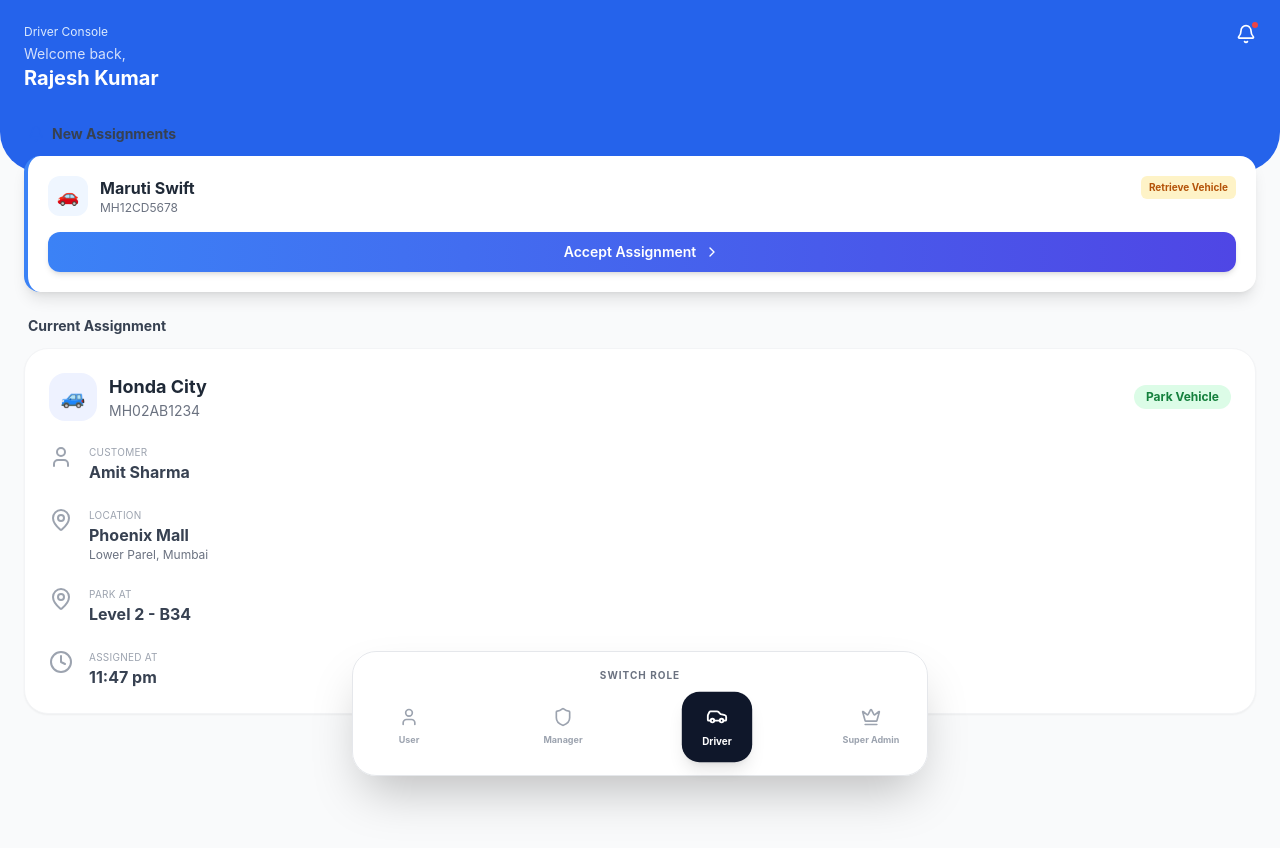
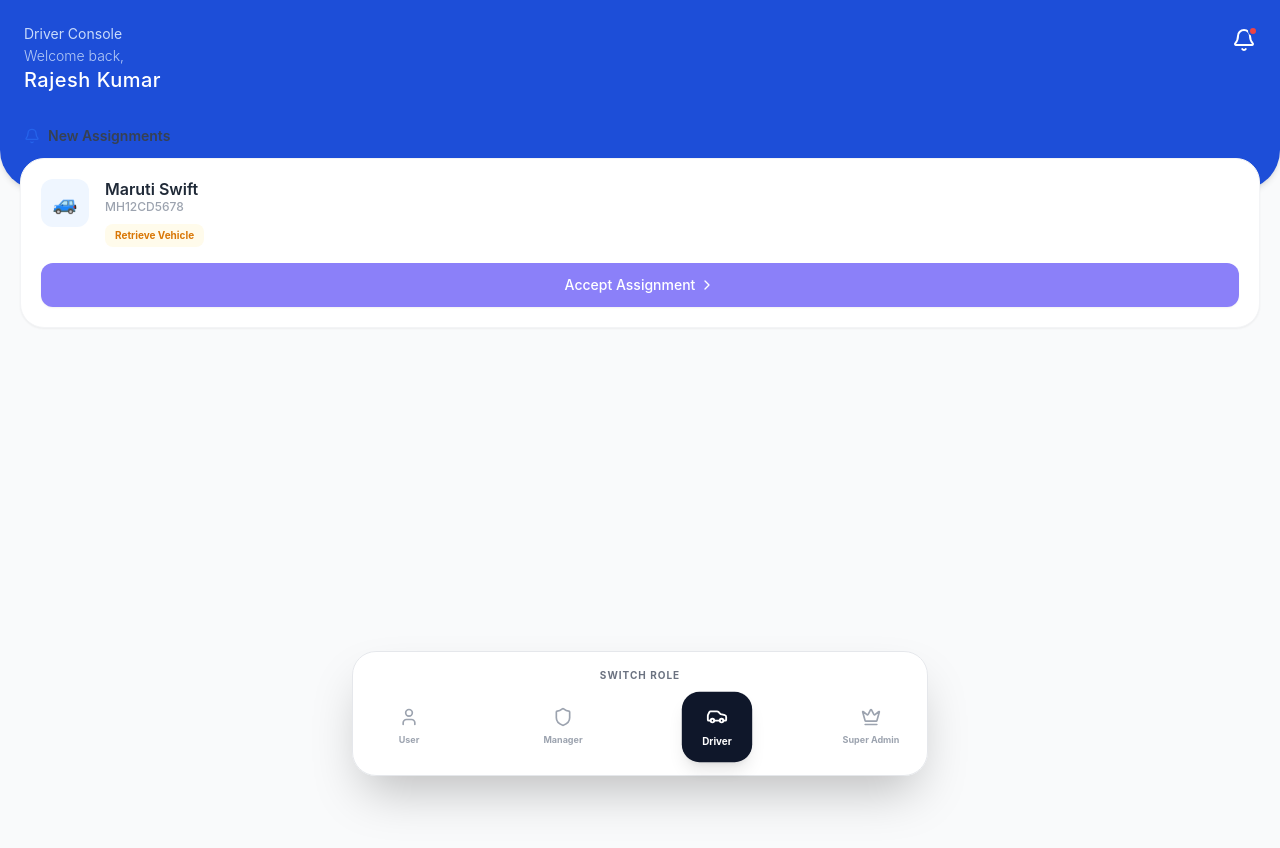
Before and after one commit to AkhilMishra2216/smart-parking, a React app in the folder frontend/: page / in a window 1280 px wide. Both pictures are taken after a click on the button "Driver". Shown: the top 848 px of the page. Built offline with nearby package versions, Linux system fonts and the light colour scheme; the HTML template or start-up script is replaced by a standard one.

Commit message:
Driver UI: Aligned with design mockups and added retrieval flow

```diff
--- a/frontend/src/components/DriverConsole.jsx
+++ b/frontend/src/components/DriverConsole.jsx
@@ -1,161 +1,214 @@
-import { Bell, MapPin, Clock, User, ChevronRight } from 'lucide-react';
+import { Bell, MapPin, Clock, User, ChevronRight, CheckCircle, Loader2 } from 'lucide-react';
 import { useState } from 'react';
 
 export default function DriverConsole() {
+    const [loading, setLoading] = useState(false);
+    const [retrievalSuccess, setRetrievalSuccess] = useState(false);
+
+    // Initial State: No current assignment, one new assignment
     const [newAssignments, setNewAssignments] = useState([
         {
             id: 1,
             type: 'new',
             car: 'Maruti Swift',
             plate: 'MH12CD5678',
-            action: 'Retrieve Vehicle'
+            action: 'Retrieve Vehicle',
+            badgeColor: 'bg-orange-100 text-orange-700'
         }
     ]);
 
-    const [currentAssignment, setCurrentAssignment] = useState({
-        id: 'current-1',
-        car: 'Honda City',
-        plate: 'MH02AB1234',
-        action: 'Park Vehicle',
-        customer: 'Amit Sharma',
-        location: 'Phoenix Mall',
-        subLocation: 'Lower Parel, Mumbai',
-        parkAt: 'Level 2 - B34',
-        assignedAt: '11:47 pm'
-    });
+    const [currentAssignment, setCurrentAssignment] = useState(null);
 
     const handleAcceptAssignment = (assignment) => {
-        // Remove from new assignments
         setNewAssignments(prev => prev.filter(a => a.id !== assignment.id));
 
-        // Set as current assignment (mock data transformation)
+        // Transform to detailed active job matching Image 2
         setCurrentAssignment({
             id: assignment.id,
             car: assignment.car,
             plate: assignment.plate,
             action: assignment.action,
-            customer: 'New Customer', // Mock data
+            customer: 'Priya Verma',
             location: 'Phoenix Mall',
             subLocation: 'Lower Parel, Mumbai',
-            parkAt: 'Assigned Spot',
-            assignedAt: 'Just now'
+            level: 'Level 3 - A12', // changed from parkAt to level/spot
+            assignedAt: '01:04 pm'
         });
     };
 
+    const handleStartRetrieval = () => {
+        setLoading(true);
+        // Simulate network request
+        setTimeout(() => {
+            setLoading(false);
+            setRetrievalSuccess(true);
+
+            // Allow resetting after success (optional UX improvement)
+            setTimeout(() => {
+                setRetrievalSuccess(false);
+                setCurrentAssignment(null); // Clear job
+            }, 3000);
+        }, 2000);
+    };
+
     return (
-        <div className="pb-32 bg-gray-50 min-h-screen">
-            {/* Header */}
-            <header className="bg-blue-600 text-white p-6 pb-20 rounded-b-[2.5rem]">
+        <div className="pb-32 bg-gray-50 min-h-screen font-sans">
+            {/* Header matching Design */}
+            <header className="bg-blue-700 text-white p-6 pb-24 rounded-b-[2.5rem] shadow-md relative z-10">
                 <div className="flex justify-between items-start">
                     <div>
-                        <p className="text-blue-100 text-xs mb-1">Driver Console</p>
-                        <p className="text-sm opacity-80">Welcome back,</p>
-                        <h1 className="text-xl font-bold">Rajesh Kumar</h1>
+                        <p className="text-blue-100/90 text-sm mb-0.5">Driver Console</p>
+                        <p className="text-sm text-blue-100/80 font-light">Welcome back,</p>
+                        <h1 className="text-xl font-medium tracking-wide">Rajesh Kumar</h1>
                     </div>
-                    <div className="relative">
-                        <Bell size={20} />
+                    <div className="relative mt-1">
+                        <Bell size={24} className="text-white" />
                         {newAssignments.length > 0 && (
-                            <span className="absolute -top-1 -right-1 w-2.5 h-2.5 bg-red-500 rounded-full border-2 border-blue-600"></span>
+                            <span className="absolute -top-0.5 -right-0.5 w-2.5 h-2.5 bg-red-500 rounded-full border-2 border-blue-700"></span>
                         )}
                     </div>
                 </div>
             </header>
 
-            <div className="px-6 -mt-12 space-y-6">
+            <div className="px-5 -mt-16 space-y-6 relative z-20">
 
-                {/* New Assignments */}
+                {/* New Assignments Card (Image 1 Style) */}
                 {newAssignments.length > 0 && (
-                    <div>
-                        <h3 className="flex items-center gap-2 text-sm font-bold text-gray-700 mb-3 px-1">
-                            <Bell size={16} className="text-blue-600" /> New Assignments
-                        </h3>
-                        <div className="space-y-4">
+                    <div className="animate-slide-up">
+                        <div className="flex items-center gap-2 mb-3 ml-1">
+                            <Bell size={16} className="text-blue-600" />
+                            <h3 className="text-sm font-semibold text-gray-700">New Assignments</h3>
+                        </div>
+
                         {newAssignments.map((assignment) => (
-                                <div key={assignment.id} className="bg-white p-5 rounded-2xl shadow-lg border-l-4 border-blue-500 relative overflow-hidden">
-                                    <div className="flex justify-between items-start mb-4">
-                                        <div className="flex gap-3">
-                                            <div className="w-10 h-10 bg-blue-50 text-blue-600 rounded-xl flex items-center justify-center text-lg">
-                                                🚗
+                            <div key={assignment.id} className="bg-white p-5 rounded-3xl shadow-sm border border-gray-100">
+                                <div className="flex gap-4 mb-4">
+                                    <div className="w-12 h-12 bg-blue-50 text-blue-600 rounded-xl flex items-center justify-center text-xl shrink-0">
+                                        🚙
                                     </div>
                                     <div>
-                                                <h4 className="font-bold text-gray-800">{assignment.car}</h4>
-                                                <p className="text-xs text-gray-500">{assignment.plate}</p>
+                                        <h4 className="text-base font-semibold text-gray-800 leading-tight">{assignment.car}</h4>
+                                        <p className="text-xs text-gray-400 font-medium mb-1.5">{assignment.plate}</p>
+                                        <span className="inline-block bg-amber-50 text-amber-600 text-[10px] font-bold px-2.5 py-1 rounded-lg">
+                                            {assignment.action}
+                                        </span>
                                     </div>
-                                        </div>
-                                        <span className="bg-amber-100 text-amber-700 text-[10px] font-bold px-2 py-1 rounded-md">{assignment.action}</span>
                                 </div>
 
                                 <button
                                     onClick={() => handleAcceptAssignment(assignment)}
-                                        className="w-full bg-gradient-to-r from-blue-500 to-indigo-600 text-white py-2.5 rounded-xl text-sm font-semibold shadow-md active:scale-95 transition-transform flex items-center justify-center gap-2"
+                                    className="w-full bg-[#8B80F9] hover:bg-[#7b6ff5] text-white py-3 rounded-xl text-sm font-medium shadow-sm active:scale-95 transition-all flex items-center justify-center gap-1"
                                 >
                                     Accept Assignment <ChevronRight size={16} />
                                 </button>
                             </div>
                         ))}
                     </div>
-                    </div>
                 )}
 
-                {/* Current Assignment */}
+                {/* Current Assignment (Image 2 Style) */}
                 {currentAssignment && (
-                    <div>
-                        <h3 className="text-sm font-bold text-gray-700 mb-3 px-1">Current Assignment</h3>
-                        <div className="bg-white p-6 rounded-3xl shadow-sm border border-gray-100">
-                            <div className="flex justify-between items-center mb-6">
-                                <div className="flex items-center gap-3">
-                                    <div className="w-12 h-12 bg-indigo-50 text-indigo-600 rounded-2xl flex items-center justify-center text-xl">
+                    <div className="animate-slide-up">
+                        <h3 className="text-sm font-semibold text-gray-700 mb-3 ml-1">Current Assignment</h3>
+                        <div className="bg-white p-6 rounded-[1.5rem] shadow-sm border border-gray-100">
+
+                            {/* Car Header */}
+                            <div className="flex gap-4 mb-6">
+                                <div className="w-14 h-14 bg-blue-50 text-blue-600 rounded-2xl flex items-center justify-center text-2xl shrink-0">
                                     🚙
                                 </div>
                                 <div>
-                                        <h3 className="font-bold text-lg text-gray-800">{currentAssignment.car}</h3>
-                                        <p className="text-sm text-gray-500">{currentAssignment.plate}</p>
-                                    </div>
-                                </div>
-                                <span className="px-3 py-1 bg-green-100 text-green-700 text-xs font-bold rounded-full">{currentAssignment.action}</span>
-                            </div>
-
-                            <div className="space-y-6 relative">
-                                {/* Decorative Line */}
-                                <div className="absolute left-[11px] top-2 bottom-8 w-0.5 bg-gray-100 -z-10"></div>
-
-                                <div className="flex gap-4">
-                                    <User className="text-gray-400 bg-white ring-4 ring-white" size={24} />
-                                    <div>
-                                        <p className="text-[10px] text-gray-400 uppercase tracking-wide">Customer</p>
-                                        <p className="font-bold text-gray-700">{currentAssignment.customer}</p>
+                                    <h3 className="text-lg font-semibold text-gray-800">{currentAssignment.car}</h3>
+                                    <p className="text-sm text-gray-500 mb-2">{currentAssignment.plate}</p>
+                                    <span className="inline-block bg-amber-50 text-amber-600 text-[10px] font-bold px-3 py-1 rounded-full">
+                                        {currentAssignment.action}
+                                    </span>
                                 </div>
                             </div>
 
-                                <div className="flex gap-4">
-                                    <MapPin className="text-gray-400 bg-white ring-4 ring-white" size={24} />
+                            <hr className="border-gray-50 mb-6" />
+
+                            {/* Details List */}
+                            <div className="space-y-7 relative pl-1">
+                                {/* Vertical Layout Line */}
+                                {/* <div className="absolute left-[11px] top-2 bottom-6 w-0.5 bg-gray-100 -z-10"></div> */}
+
+                                {/* Customer */}
+                                <div className="flex gap-4 items-start">
+                                    <div className="mt-0.5">
+                                        <User className="text-gray-400" size={20} />
+                                    </div>
                                     <div>
-                                        <p className="text-[10px] text-gray-400 uppercase tracking-wide">Location</p>
-                                        <p className="font-bold text-gray-700">{currentAssignment.location}</p>
-                                        <p className="text-xs text-gray-500">{currentAssignment.subLocation}</p>
+                                        <p className="text-[10px] text-gray-400 font-medium mb-0.5">Customer</p>
+                                        <p className="text-sm font-semibold text-gray-800">{currentAssignment.customer}</p>
                                     </div>
                                 </div>
 
-                                <div className="flex gap-4">
-                                    <MapPin className="text-gray-400 bg-white ring-4 ring-white" size={24} />
+                                {/* Location */}
+                                <div className="flex gap-4 items-start">
+                                    <div className="mt-0.5">
+                                        <MapPin className="text-gray-400" size={20} />
+                                    </div>
                                     <div>
-                                        <p className="text-[10px] text-gray-400 uppercase tracking-wide">Park At</p>
-                                        <p className="font-bold text-gray-700">{currentAssignment.parkAt}</p>
+                                        <p className="text-[10px] text-gray-400 font-medium mb-0.5">Location</p>
+                                        <p className="text-sm font-semibold text-gray-800">{currentAssignment.location}</p>
+                                        <p className="text-xs text-gray-400">{currentAssignment.subLocation}</p>
                                     </div>
                                 </div>
 
-                                <div className="flex gap-4">
-                                    <Clock className="text-gray-400 bg-white ring-4 ring-white" size={24} />
+                                {/* Retrieve From (Level) */}
+                                <div className="flex gap-4 items-start">
+                                    <div className="mt-0.5">
+                                        <MapPin className="text-gray-400" size={20} />
+                                    </div>
                                     <div>
-                                        <p className="text-[10px] text-gray-400 uppercase tracking-wide">Assigned At</p>
-                                        <p className="font-bold text-gray-700">{currentAssignment.assignedAt}</p>
+                                        <p className="text-[10px] text-gray-400 font-medium mb-0.5">Retrieve from</p>
+                                        <p className="text-sm font-semibold text-gray-800">{currentAssignment.level}</p>
+                                    </div>
+                                </div>
+
+                                {/* Assigned At */}
+                                <div className="flex gap-4 items-start">
+                                    <div className="mt-0.5">
+                                        <Clock className="text-gray-400" size={20} />
+                                    </div>
+                                    <div>
+                                        <p className="text-[10px] text-gray-400 font-medium mb-0.5">Assigned at</p>
+                                        <p className="text-lg font-semibold text-gray-800">{currentAssignment.assignedAt}</p>
                                     </div>
                                 </div>
                             </div>
+
+                            {/* Action Button Section with specific state handling */}
+                            <div className="mt-8">
+                                {retrievalSuccess ? (
+                                    <div className="w-full bg-green-500 text-white py-3.5 rounded-xl text-sm font-bold shadow-md flex items-center justify-center gap-2 animate-in fade-in zoom-in">
+                                        <CheckCircle size={20} /> Vehicle Retrieved
+                                    </div>
+                                ) : (
+                                    <button
+                                        onClick={handleStartRetrieval}
+                                        disabled={loading}
+                                        className="w-full bg-[#5D5FEF] hover:bg-[#4d4fd9] text-white py-3.5 rounded-xl text-sm font-bold shadow-lg shadow-blue-200 active:scale-95 transition-all flex items-center justify-center gap-2"
+                                    >
+                                        {loading ? <Loader2 className="animate-spin" size={20} /> : 'Start Retrieval'}
+                                    </button>
+                                )}
+                            </div>
+
                         </div>
                     </div>
                 )}
 
+                {/* Empty State */}
+                {newAssignments.length === 0 && !currentAssignment && (
+                    <div className="flex flex-col items-center justify-center py-20 text-center animate-fade-in opacity-50">
+                        <div className="w-16 h-16 bg-gray-100 rounded-full flex items-center justify-center mb-4">
+                            <Bell size={24} className="text-gray-400" />
+                        </div>
+                        <p className="text-gray-500 text-sm font-medium">No active assignments</p>
+                    </div>
+                )}
             </div>
         </div>
     );
```
Lines whose indentation alone changed are shown as unchanged.
